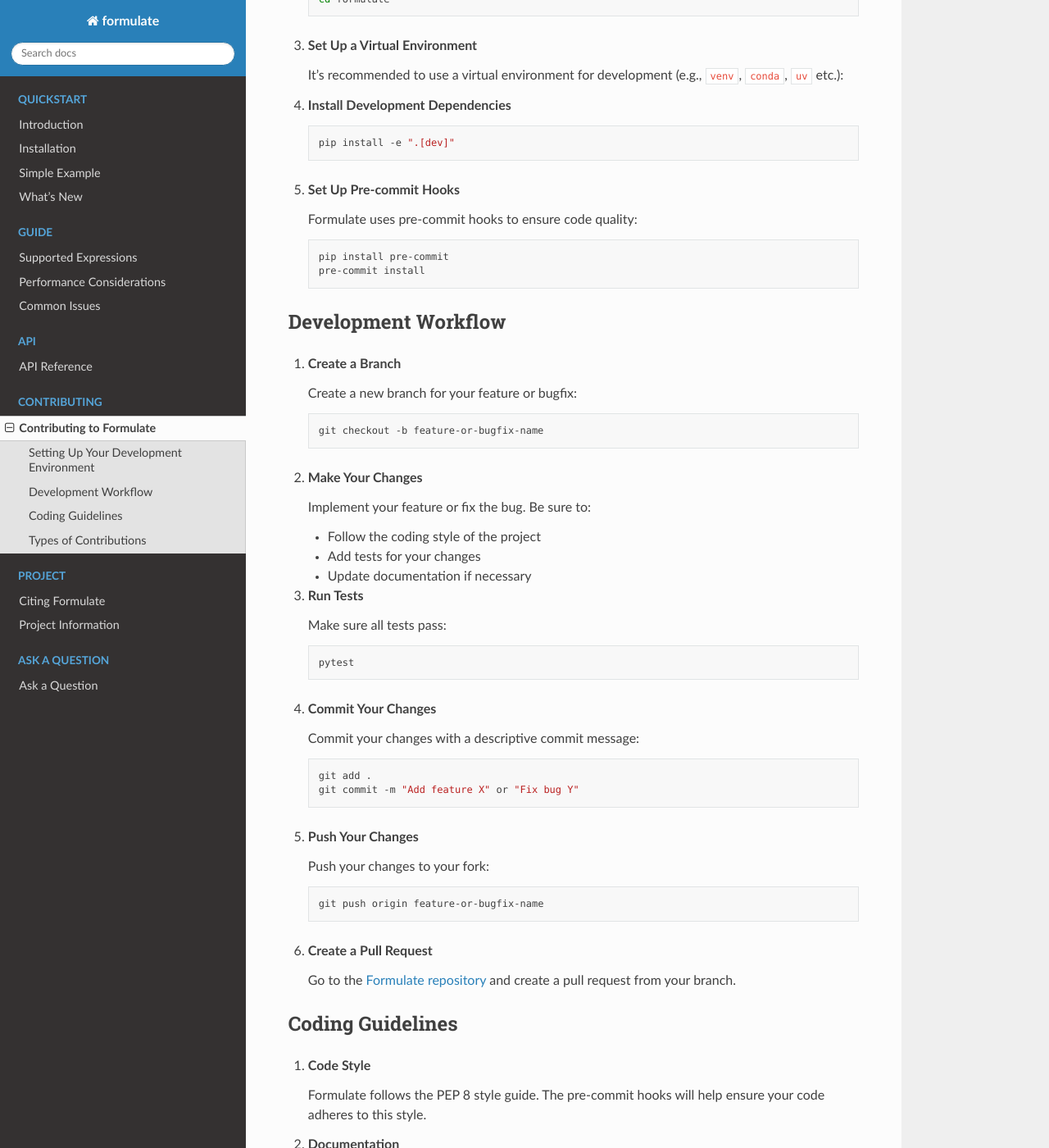
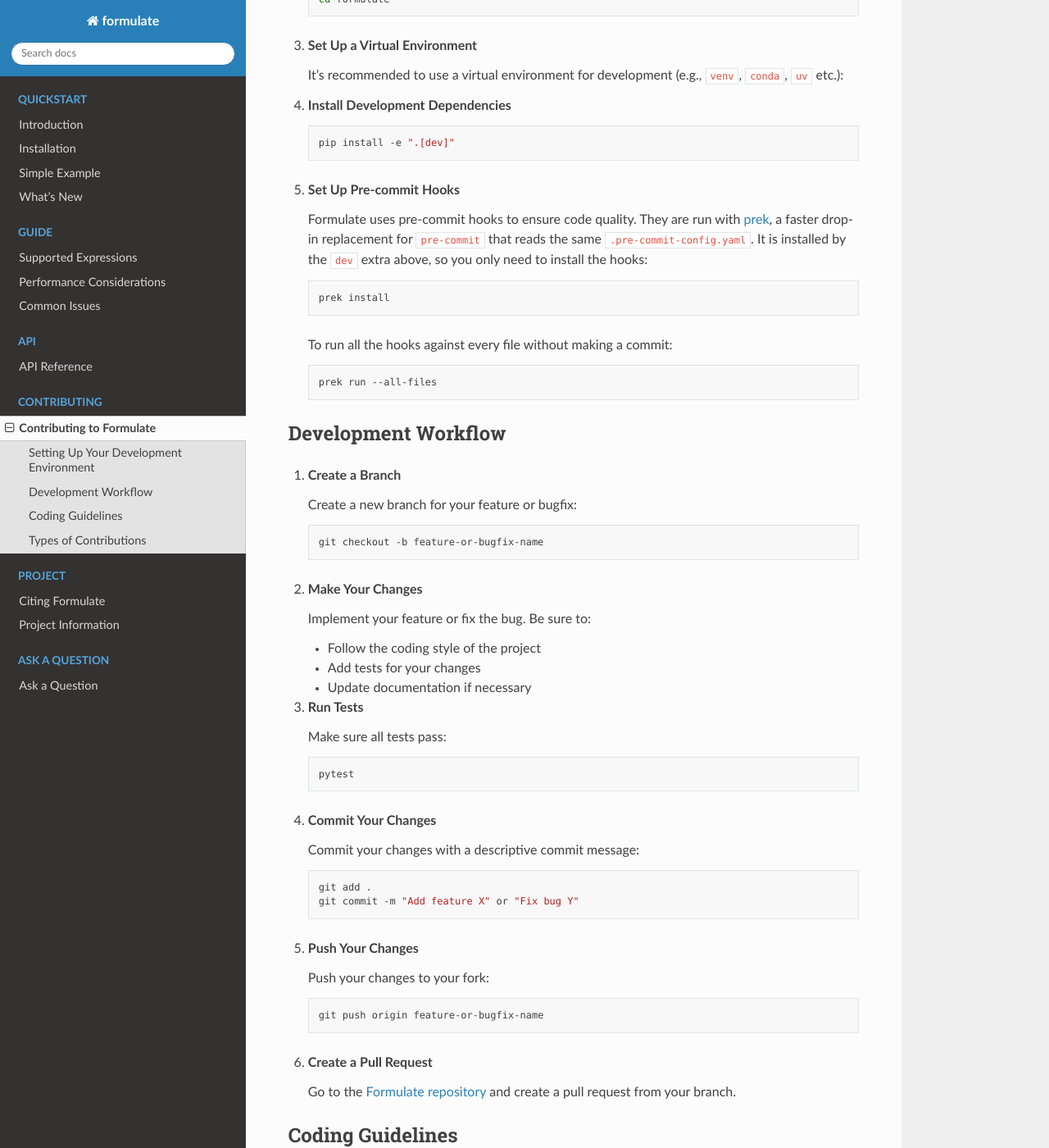
Before and after one commit to scikit-hep/formulate, a Sphinx documentation site: the page built from docs/contributing/contributing.rst, in a window 1280 px wide and 1400 px high, scrolled down 435 px. Shown: the whole window at 82% size. Built offline with Sphinx 7.4.7 and the Read the Docs theme 3.1.0, drawn with Linux system fonts in a browser that asks for light colours; some of the changed text lies outside the part shown.

Commit message:
chore: run the hooks with prek instead of pre-commit
prek is a drop-in reimplementation of pre-commit that reads the same
.pre-commit-config.yaml and is considerably faster, so the dev extra and
the nox lint session now use it, and the contributing guide points at it.

pre-commit.ci still runs pre-commit proper on pull requests, since that is
driven by the ci: block in the config rather than by the dev extra, so the
hooks have to keep working under both.

Assisted-by: claude-code:claude-opus-5[1m]

```diff
--- a/docs/contributing/contributing.rst
+++ b/docs/contributing/contributing.rst
@@ -29,12 +29,20 @@ Setting Up Your Development Environment
 
 5. **Set Up Pre-commit Hooks**
 
-   Formulate uses pre-commit hooks to ensure code quality:
+   Formulate uses pre-commit hooks to ensure code quality. They are run with
+   `prek <https://github.com/j178/prek>`_, a faster drop-in replacement for
+   ``pre-commit`` that reads the same ``.pre-commit-config.yaml``. It is
+   installed by the ``dev`` extra above, so you only need to install the hooks:
 
    .. code-block:: bash
 
-       pip install pre-commit
-       pre-commit install
+       prek install
+
+   To run all the hooks against every file without making a commit:
+
+   .. code-block:: bash
+
+       prek run --all-files
 
 Development Workflow
 ----------------------------------------------
@@ -90,7 +98,7 @@ Coding Guidelines
 
 1. **Code Style**
 
-   Formulate follows the PEP 8 style guide. The pre-commit hooks will help ensure your code adheres to this style.
+   Formulate follows the PEP 8 style guide. The hooks installed above will help ensure your code adheres to this style.
 
 2. **Documentation**
 
--- a/noxfile.py
+++ b/noxfile.py
@@ -18,8 +18,8 @@ def lint(session: nox.Session) -> None:
     """
     Run the linter.
     """
-    session.install("pre-commit")
-    session.run("pre-commit", "run", "--all-files", *session.posargs)
+    session.install("prek")
+    session.run("prek", "run", "--all-files", *session.posargs)
 
 
 @nox.session
--- a/pyproject.toml
+++ b/pyproject.toml
@@ -58,7 +58,7 @@ docs = [
 dev = [
     "formulate[docs]",
     "formulate[test]",
-    "pre-commit",
+    "prek",
 ]
 all = ["formulate[docs]", "formulate[test]", "formulate[dev]"]
 
```
Also changed, not shown: AGENTS.md (+4 -4 lines).
